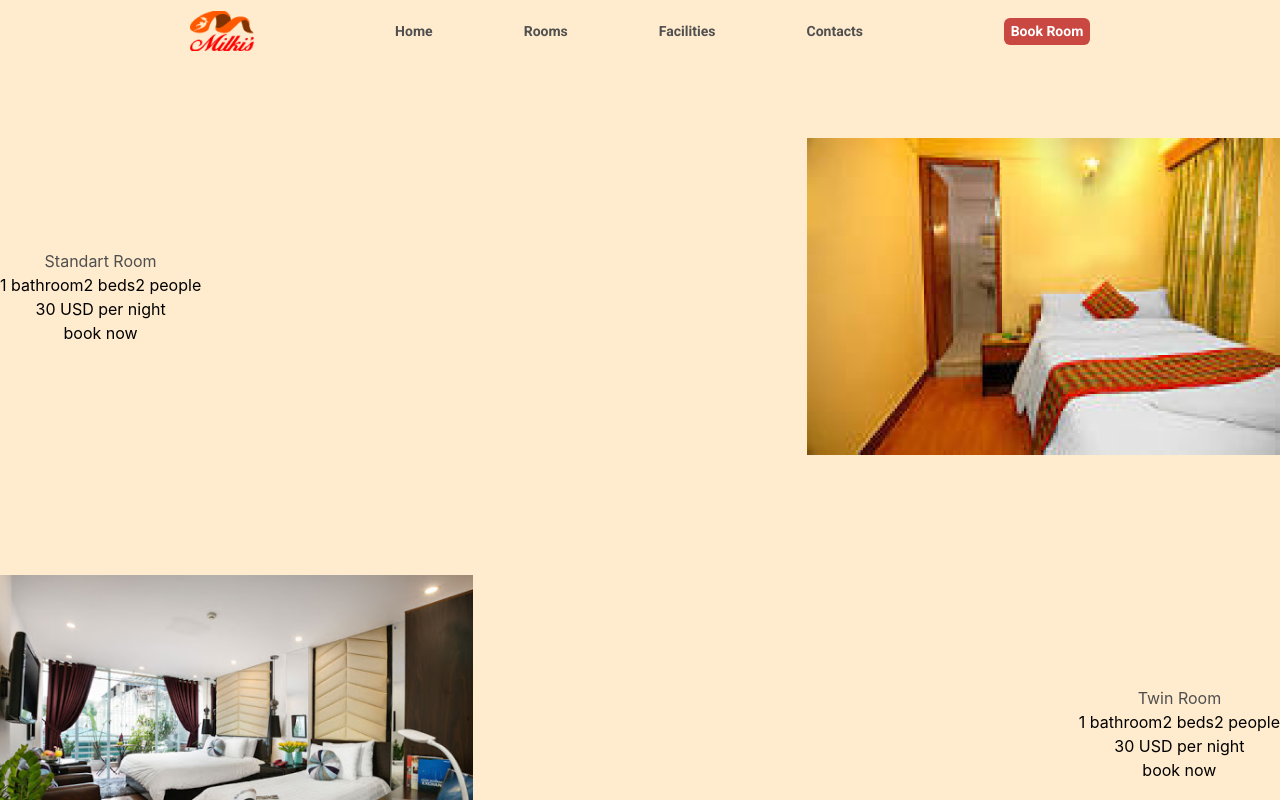
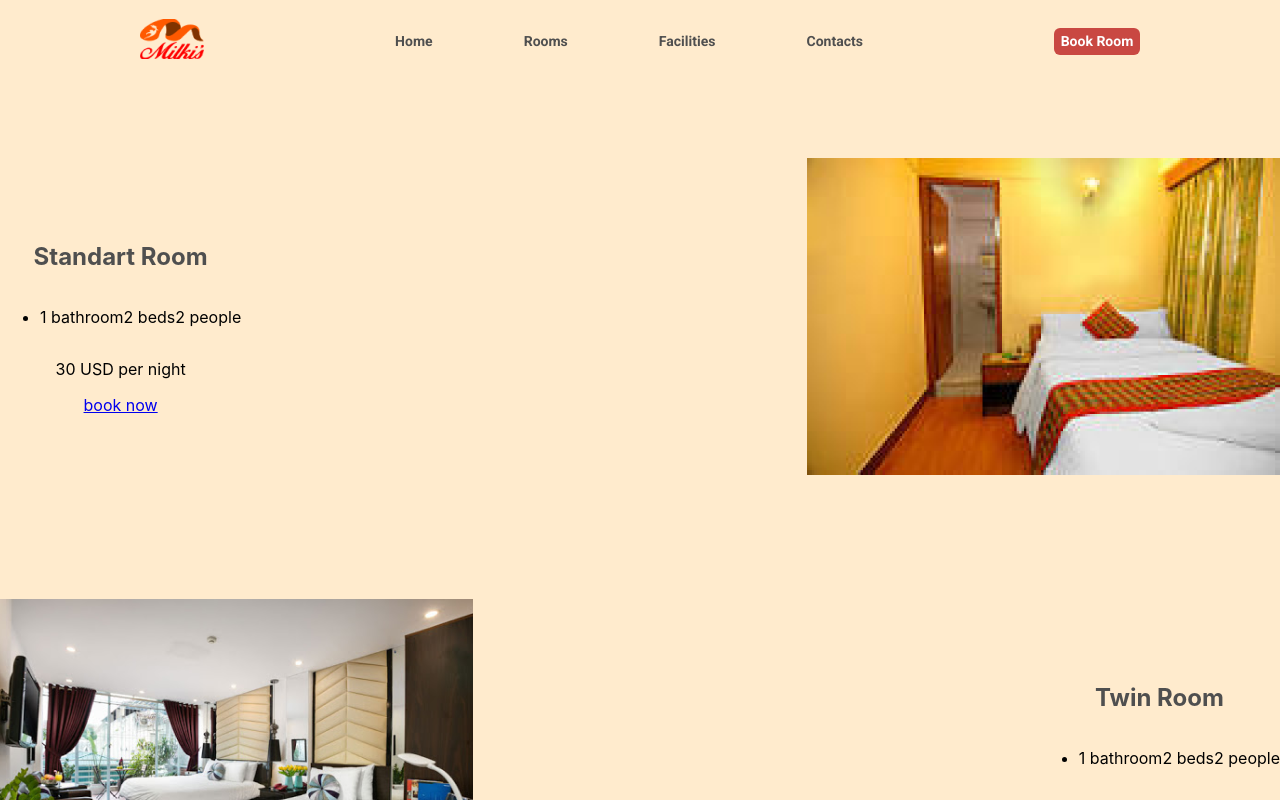
Before and after one commit to Vachek-hooves/MILKIS-REACT-APP, a React (Create React App) app: page /rooms in a window 1280 px wide. Shown: the top 800 px of the page. Built offline with nearby package versions, Linux system fonts and the light colour scheme.

Commit message:
tuninstall tailwind

```diff
--- a/package.json
+++ b/package.json
@@ -1,7 +1,7 @@
 {
   "name": "hotel-react-app",
   "version": "0.1.0",
-  "homepage": "https://Vachek-hooves.github.io/hotel",
+  "homepage": "https://sukhykh.github.io/milkis-hotel/",
   "private": true,
   "dependencies": {
     "@testing-library/jest-dom": "^5.16.5",
@@ -41,7 +41,6 @@
     ]
   },
   "devDependencies": {
-    "gh-pages": "^5.0.0",
-    "tailwindcss": "^3.3.2"
+    "gh-pages": "^5.0.0"
   }
 }
--- a/src/components/rooms/BookNowBtn.jsx
+++ b/src/components/rooms/BookNowBtn.jsx
@@ -1,3 +1,3 @@
 export const BookNowBtn = () => {
-    return <a className="book-now-btb">book now</a>
+    return <a href='#' className="book-now-btb">book now</a>
 }
--- a/src/index.css
+++ b/src/index.css
@@ -14,7 +14,3 @@ code {
   font-family: source-code-pro, Menlo, Monaco, Consolas, 'Courier New',
     monospace;
 }
-
-@tailwind base;
-@tailwind components;
-@tailwind utilities;
--- a/tailwind.config.js
+++ /dev/null
@@ -1,8 +0,0 @@
-/** @type {import('tailwindcss').Config} */
-module.exports = {
-  content: ['./src/**/*.{js,jsx,ts,tsx}'],
-  theme: {
-    extend: {},
-  },
-  plugins: [],
-};
```
Also changed, not shown: 1 other file (tests, documents, lock files or other folders).
